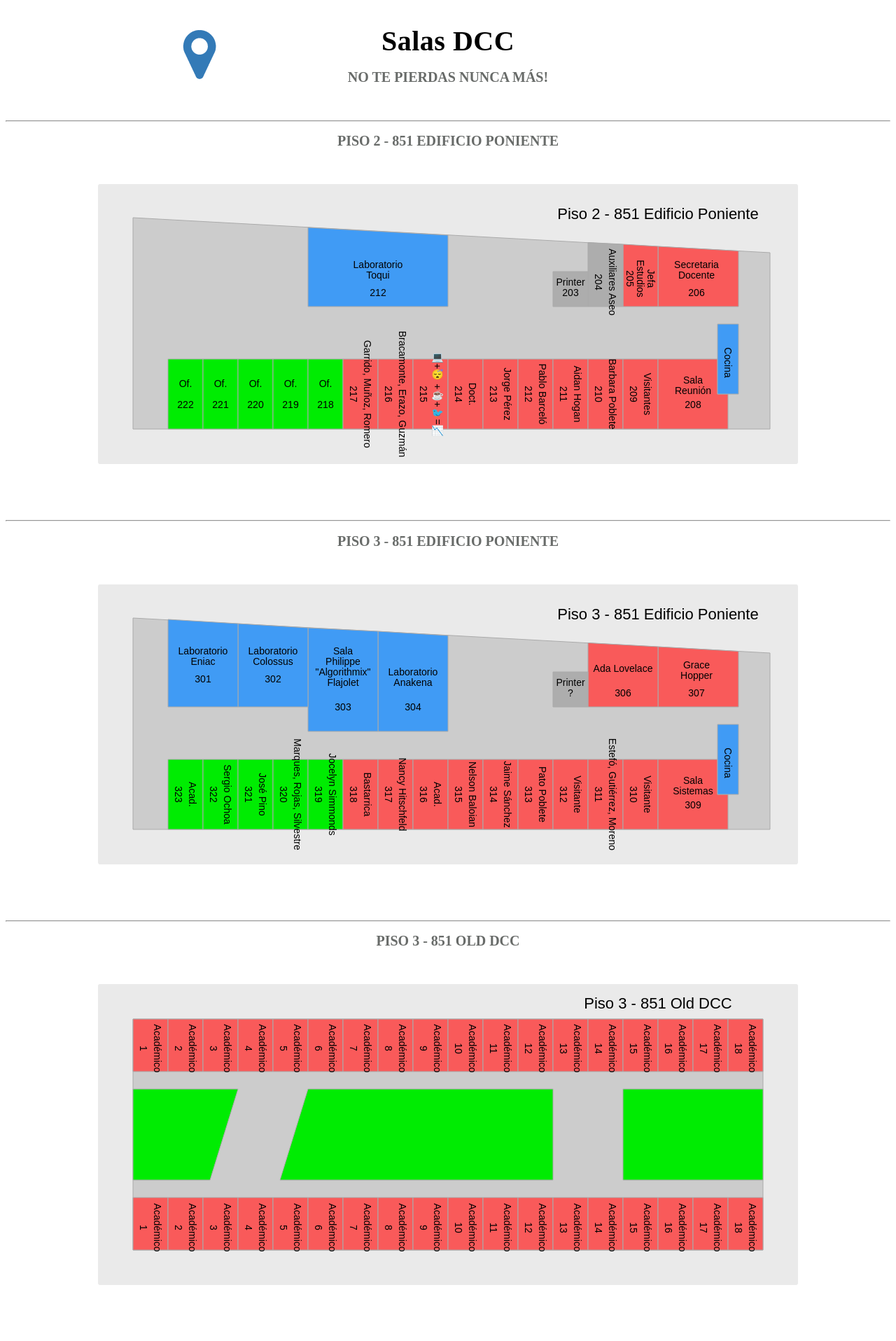
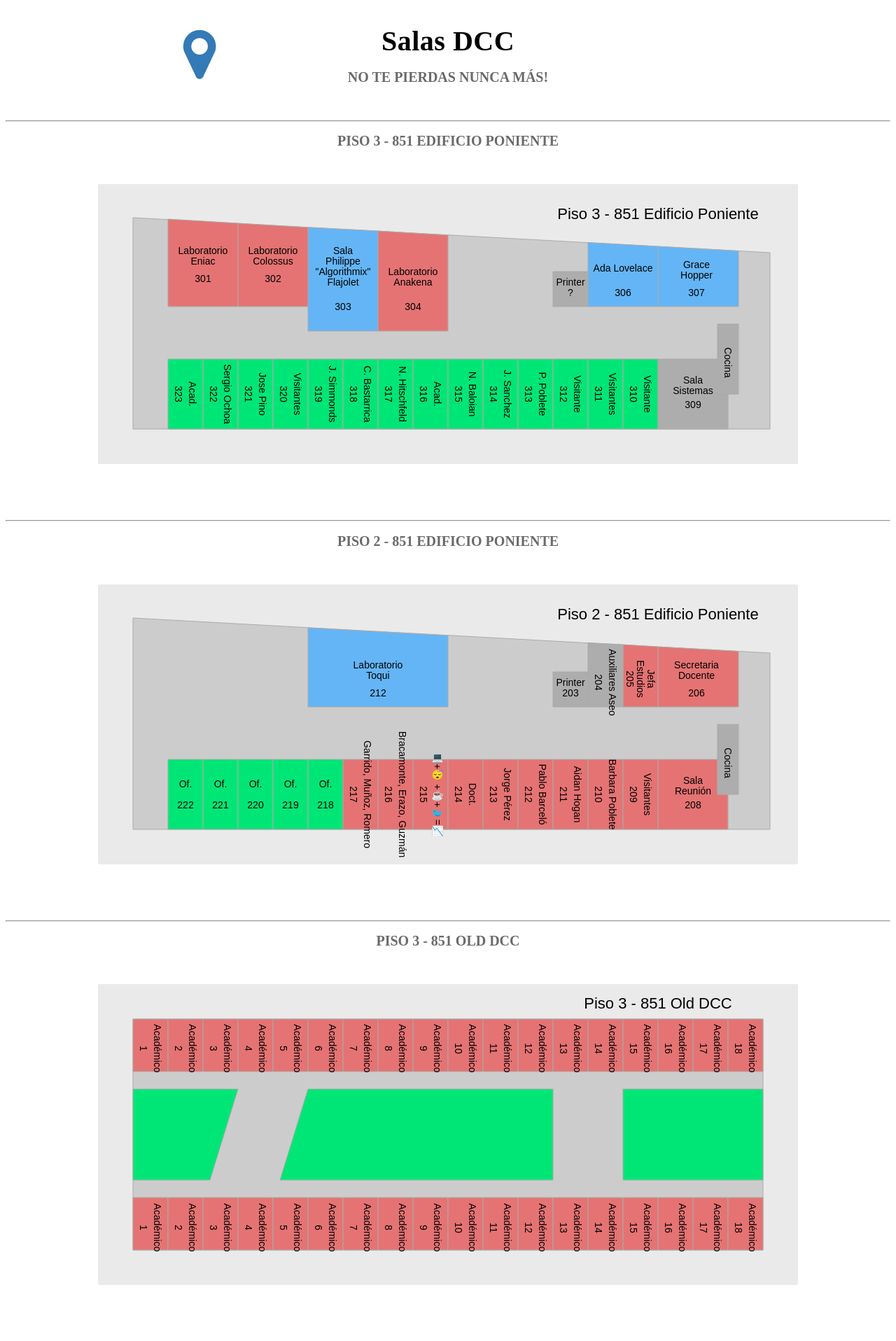
Before and after one commit to twolfvb/mapa-salas, a Django app: page / in a window 1280 px wide. Shown: the whole page at 70% size. Run offline with Django 3.2, Linux system fonts and the light colour scheme.

Commit message:
0 iteration

```diff
--- a/geosalas/static/styles.css
+++ b/geosalas/static/styles.css
@@ -81,7 +81,7 @@ hr {
 .room {
     stroke: #aaaaaa;
     stroke-width: 1;
-    fill: #f95a5a;
+    fill: #e57373;
 }
 
 .room:hover {
@@ -89,15 +89,15 @@ hr {
 }
 
 .room.green {
-    fill: #00EC02;
+    fill: #00e676;
 }
 
 .room.green:hover {
-    fill: #0cbf0c;
+    fill: #2e7d32;
 }
 
 .room.blue {
-    fill: #409bf5;
+    fill: #64b5f6;
 }
 
 .room.blue:hover {
--- a/geosalas/templates/index.html
+++ b/geosalas/templates/index.html
@@ -20,6 +20,150 @@
             <h1>Salas DCC</h1>
             <h2>No te pierdas nunca más!</h2>
         </header>
+
+        <hr />
+
+
+
+        <header>
+            <h2>Piso 3 - 851 Edificio Poniente</h2>
+        </header>
+        <svg id="new-3-floor-851">
+            <path class="floor" d="M50 48 L960 98 L960 350 L50 350 Z" />
+
+            <g class="title">
+                <text class="legend" x="775" y="50" dx="25">Piso 3 - 851 Edificio Poniente</text>
+            </g>
+
+            <g class="rooms">
+                <g class="room green">
+                    <path d="M100 350 L100 250 L150 250 L150 350 Z" />
+                    <text class="name" x="110" y="300" dx="25" writing-mode="tb">Acad.</text>
+                    <text class="name" x="90" y="300" dx="25" writing-mode="tb">323</text>
+                </g>
+                <g class="room green">
+                    <path d="M150 350 L150 250 L200 250 L200 350 Z" />
+                    <text class="name" x="160" y="300" dx="25" writing-mode="tb">Sergio Ochoa</text>
+                    <text class="name" x="140" y="300" dx="25" writing-mode="tb">322</text>
+                </g>
+                <g class="room green">
+                    <path d="M200 350 L200 250 L250 250 L250 350 Z" />
+                    <text class="name" x="210" y="300" dx="25" writing-mode="tb">Jose Pino</text>
+                    <text class="name" x="190" y="300" dx="25" writing-mode="tb">321</text>
+                </g>
+                <g class="room green">
+                    <path d="M250 350 L250 250 L300 250 L300 350 Z" />
+                    <text class="name" x="260" y="300" dx="25" writing-mode="tb">Visitantes</text>
+                    <text class="name" x="240" y="300" dx="25" writing-mode="tb">320</text>
+                </g>
+                <g class="room green">
+                    <path d="M300 350 L300 250 L350 250 L350 350 Z" />
+                    <text class="name" x="310" y="300" dx="25" writing-mode="tb">J. Simmonds</text>
+                    <text class="name" x="290" y="300" dx="25" writing-mode="tb">319</text>
+                </g>
+
+                <g class="room green">
+                    <path d="M350 350 L350 250 L400 250 L400 350 Z" />
+                    <text class="name" x="360" y="300" dx="25" writing-mode="tb">C. Bastarrica</text>
+                    <text class="name" x="340" y="300" dx="25" writing-mode="tb">318</text>
+                </g>
+                <g class="room green">
+                    <path d="M400 350 L400 250 L450 250 L450 350 Z" />
+                    <text class="name" x="410" y="300" dx="25" writing-mode="tb">N. Hitschfeld</text>
+                    <text class="name" x="390" y="300" dx="25" writing-mode="tb">317</text>
+                </g>
+                <g class="room green">
+                    <path d="M450 350 L450 250 L500 250 L500 350 Z" />
+                    <text class="name" x="460" y="300" dx="25" writing-mode="tb">Acad.</text>
+                    <text class="name" x="440" y="300" dx="25" writing-mode="tb">316</text>
+                </g>
+                <g class="room green">
+                    <path d="M500 350 L500 250 L550 250 L550 350 Z" />
+                    <text class="name" x="510" y="300" dx="25" writing-mode="tb">N. Baloian</text>
+                    <text class="name" x="490" y="300" dx="25" writing-mode="tb">315</text>
+                </g>
+                <g class="room green">
+                    <path d="M550 350 L550 250 L600 250 L600 350 Z" />
+                    <text class="name" x="560" y="300" dx="25" writing-mode="tb">J. Sanchez</text>
+                    <text class="name" x="540" y="300" dx="25" writing-mode="tb">314</text>
+                </g>
+                <g class="room green">
+                    <path d="M600 350 L600 250 L650 250 L650 350 Z" />
+                    <text class="name" x="610" y="300" dx="25" writing-mode="tb">P. Poblete</text>
+                    <text class="name" x="590" y="300" dx="25" writing-mode="tb">313</text>
+                </g>
+                <g class="room green">
+                    <path d="M650 350 L650 250 L700 250 L700 350 Z" />
+                    <text class="name" x="660" y="300" dx="25" writing-mode="tb">Visitante</text>
+                    <text class="name" x="640" y="300" dx="25" writing-mode="tb">312</text>
+                </g>
+                <g class="room green">
+                    <path d="M700 350 L700 250 L750 250 L750 350 Z" />
+                    <text class="name" x="710" y="300" dx="25" writing-mode="tb">Visitantes</text>
+                    <text class="name" x="690" y="300" dx="25" writing-mode="tb">311</text>
+                </g>
+                <g class="room green">
+                    <path d="M750 350 L750 250 L800 250 L800 350 Z" />
+                    <text class="name" x="760" y="300" dx="25" writing-mode="tb">Visitante</text>
+                    <text class="name" x="740" y="300" dx="25" writing-mode="tb">310</text>
+                </g>
+
+                <g class="room gray">
+                    <path d="M800 350 L800 250 L885 250 L885 300 L900 300 L900 350 Z" />
+                    <text class="name" x="825" y="285" dx="25">Sala</text>
+                    <text class="name" x="825" y="300" dx="25">Sistemas</text>
+                    <text class="name" x="825" y="320" dx="25">309</text>
+                </g>
+                <g class="room gray">
+                    <path d="M885 300 L915 300 L915 200 L885 200 Z" />
+                    <text class="name" x="875" y="255" dx="25" writing-mode="tb">Cocina</text>
+                </g>
+
+                <g class="room blue">
+                    <path d="M915 175 L915 95.5 L800 89 L800 175 Z" />
+                    <text class="name" x="830" y="120" dx="25">Grace</text>
+                    <text class="name" x="830" y="135" dx="25">Hopper</text>
+                    <text class="name" x="830" y="160" dx="25">307</text>
+                </g>
+                <g class="room blue">
+                    <path d="M800 175 L800 89 L700 83.5 L700 175 Z" />
+                    <text class="name" x="725" y="125" dx="25">Ada Lovelace</text>s
+                    <text class="name" x="725" y="160" dx="25">306</text>
+                </g>
+                <g class="room gray">
+                    <path d="M700 175 L700 125 L650 125 L650 175 Z" />
+                    <text class="name" x="650" y="145" dx="25">Printer</text>
+                    <text class="name" x="650" y="160" dx="25">?</text>
+                </g>
+
+                <g class="room">
+                    <path d="M400 210 L400 67 L500 73 L500 210 Z" />
+                    <text class="name" x="425" y="130" dx="25">Laboratorio</text>
+                    <text class="name" x="425" y="145" dx="25">Anakena</text>
+                    <text class="name" x="425" y="180" dx="25">304</text>
+                </g>
+                <g class="room blue">
+                    <path d="M300 210 L300 62 L400 67 L400 210 Z" />
+                    <text class="name" x="325" y="100" dx="25">Sala</text>
+                    <text class="name" x="325" y="115" dx="25">Philippe</text>
+                    <text class="name" x="325" y="130" dx="25">"Algorithmix"</text>
+                    <text class="name" x="325" y="145" dx="25">Flajolet</text>
+                    <text class="name" x="325" y="180" dx="25">303</text>
+                </g>
+                <g class="room">
+                    <path d="M200 175 L200 56 L300 62 L300 175 Z" />
+                    <text class="name" x="225" y="100" dx="25">Laboratorio</text>
+                    <text class="name" x="225" y="115" dx="25">Colossus</text>
+                    <text class="name" x="225" y="140" dx="25">302</text>
+                </g>
+                <g class="room">
+                    <path d="M100 175 L100 50 L200 56 L200 175 Z" />
+                    <text class="name" x="125" y="100" dx="25">Laboratorio</text>
+                    <text class="name" x="125" y="115" dx="25">Eniac</text>
+                    <text class="name" x="125" y="140" dx="25">301</text>
+                </g>
+            </g>
+        </svg>
 
         <hr />
 
@@ -112,7 +256,7 @@
                     <text class="name" x="825" y="300" dx="25">Reunión</text>
                     <text class="name" x="825" y="320" dx="25">208</text>
                 </g>
-                <g class="room blue">
+                <g class="room gray">
                     <path d="M885 300 L915 300 L915 200 L885 200 Z" />
                     <text class="name" x="875" y="255" dx="25" writing-mode="tb">Cocina</text>
                 </g>
@@ -146,148 +290,6 @@
                     <text class="name" x="375" y="120" dx="25">Laboratorio</text>
                     <text class="name" x="375" y="135" dx="25">Toqui</text>
                     <text class="name" x="375" y="160" dx="25">212</text>
-                </g>
-            </g>
-        </svg>
-
-        <hr />
-
-        <header>
-            <h2>Piso 3 - 851 Edificio Poniente</h2>
-        </header>
-        <svg id="new-3-floor-851">
-            <path class="floor" d="M50 48 L960 98 L960 350 L50 350 Z" />
-
-            <g class="title">
-                <text class="legend" x="775" y="50" dx="25">Piso 3 - 851 Edificio Poniente</text>
-            </g>
-
-            <g class="rooms">
-                <g class="room green">
-                    <path d="M100 350 L100 250 L150 250 L150 350 Z" />
-                    <text class="name" x="110" y="300" dx="25" writing-mode="tb">Acad.</text>
-                    <text class="name" x="90" y="300" dx="25" writing-mode="tb">323</text>
-                </g>
-                <g class="room green">
-                    <path d="M150 350 L150 250 L200 250 L200 350 Z" />
-                    <text class="name" x="160" y="300" dx="25" writing-mode="tb">Sergio Ochoa</text>
-                    <text class="name" x="140" y="300" dx="25" writing-mode="tb">322</text>
-                </g>
-                <g class="room green">
-                    <path d="M200 350 L200 250 L250 250 L250 350 Z" />
-                    <text class="name" x="210" y="300" dx="25" writing-mode="tb">José Pino</text>
-                    <text class="name" x="190" y="300" dx="25" writing-mode="tb">321</text>
-                </g>
-                <g class="room green">
-                    <path d="M250 350 L250 250 L300 250 L300 350 Z" />
-                    <text class="name" x="260" y="300" dx="25" writing-mode="tb">Marques, Rojas, Silvestre</text>
-                    <text class="name" x="240" y="300" dx="25" writing-mode="tb">320</text>
-                </g>
-                <g class="room green">
-                    <path d="M300 350 L300 250 L350 250 L350 350 Z" />
-                    <text class="name" x="310" y="300" dx="25" writing-mode="tb">Jocelyn Simmonds</text>
-                    <text class="name" x="290" y="300" dx="25" writing-mode="tb">319</text>
-                </g>
-
-                <g class="room">
-                    <path d="M350 350 L350 250 L400 250 L400 350 Z" />
-                    <text class="name" x="360" y="300" dx="25" writing-mode="tb">Bastarrica</text>
-                    <text class="name" x="340" y="300" dx="25" writing-mode="tb">318</text>
-                </g>
-                <g class="room">
-                    <path d="M400 350 L400 250 L450 250 L450 350 Z" />
-                    <text class="name" x="410" y="300" dx="25" writing-mode="tb">Nancy Hitschfeld</text>
-                    <text class="name" x="390" y="300" dx="25" writing-mode="tb">317</text>
-                </g>
-                <g class="room">
-                    <path d="M450 350 L450 250 L500 250 L500 350 Z" />
-                    <text class="name" x="460" y="300" dx="25" writing-mode="tb">Acad.</text>
-                    <text class="name" x="440" y="300" dx="25" writing-mode="tb">316</text>
-                </g>
-                <g class="room">
-                    <path d="M500 350 L500 250 L550 250 L550 350 Z" />
-                    <text class="name" x="510" y="300" dx="25" writing-mode="tb">Nelson Baloian</text>
-                    <text class="name" x="490" y="300" dx="25" writing-mode="tb">315</text>
-                </g>
-                <g class="room">
-                    <path d="M550 350 L550 250 L600 250 L600 350 Z" />
-                    <text class="name" x="560" y="300" dx="25" writing-mode="tb">Jaime Sánchez</text>
-                    <text class="name" x="540" y="300" dx="25" writing-mode="tb">314</text>
-                </g>
-                <g class="room">
-                    <path d="M600 350 L600 250 L650 250 L650 350 Z" />
-                    <text class="name" x="610" y="300" dx="25" writing-mode="tb">Pato Poblete</text>
-                    <text class="name" x="590" y="300" dx="25" writing-mode="tb">313</text>
-                </g>
-                <g class="room">
-                    <path d="M650 350 L650 250 L700 250 L700 350 Z" />
-                    <text class="name" x="660" y="300" dx="25" writing-mode="tb">Visitante</text>
-                    <text class="name" x="640" y="300" dx="25" writing-mode="tb">312</text>
-                </g>
-                <g class="room">
-                    <path d="M700 350 L700 250 L750 250 L750 350 Z" />
-                    <text class="name" x="710" y="300" dx="25" writing-mode="tb">Estefó, Gutiérrez, Moreno</text>
-                    <text class="name" x="690" y="300" dx="25" writing-mode="tb">311</text>
-                </g>
-                <g class="room">
-                    <path d="M750 350 L750 250 L800 250 L800 350 Z" />
-                    <text class="name" x="760" y="300" dx="25" writing-mode="tb">Visitante</text>
-                    <text class="name" x="740" y="300" dx="25" writing-mode="tb">310</text>
-                </g>
-
-                <g class="room">
-                    <path d="M800 350 L800 250 L885 250 L885 300 L900 300 L900 350 Z" />
-                    <text class="name" x="825" y="285" dx="25">Sala</text>
-                    <text class="name" x="825" y="300" dx="25">Sistemas</text>
-                    <text class="name" x="825" y="320" dx="25">309</text>
-                </g>
-                <g class="room blue">
-                    <path d="M885 300 L915 300 L915 200 L885 200 Z" />
-                    <text class="name" x="875" y="255" dx="25" writing-mode="tb">Cocina</text>
-                </g>
-
-                <g class="room">
-                    <path d="M915 175 L915 95.5 L800 89 L800 175 Z" />
-                    <text class="name" x="830" y="120" dx="25">Grace</text>
-                    <text class="name" x="830" y="135" dx="25">Hopper</text>
-                    <text class="name" x="830" y="160" dx="25">307</text>
-                </g>
-                <g class="room">
-                    <path d="M800 175 L800 89 L700 83.5 L700 175 Z" />
-                    <text class="name" x="725" y="125" dx="25">Ada Lovelace</text>s
-                    <text class="name" x="725" y="160" dx="25">306</text>
-                </g>
-                <g class="room gray">
-                    <path d="M700 175 L700 125 L650 125 L650 175 Z" />
-                    <text class="name" x="650" y="145" dx="25">Printer</text>
-                    <text class="name" x="650" y="160" dx="25">?</text>
-                </g>
-
-                <g class="room blue">
-                    <path d="M400 210 L400 67 L500 73 L500 210 Z" />
-                    <text class="name" x="425" y="130" dx="25">Laboratorio</text>
-                    <text class="name" x="425" y="145" dx="25">Anakena</text>
-                    <text class="name" x="425" y="180" dx="25">304</text>
-                </g>
-                <g class="room blue">
-                    <path d="M300 210 L300 62 L400 67 L400 210 Z" />
-                    <text class="name" x="325" y="100" dx="25">Sala</text>
-                    <text class="name" x="325" y="115" dx="25">Philippe</text>
-                    <text class="name" x="325" y="130" dx="25">"Algorithmix"</text>
-                    <text class="name" x="325" y="145" dx="25">Flajolet</text>
-                    <text class="name" x="325" y="180" dx="25">303</text>
-                </g>
-                <g class="room blue">
-                    <path d="M200 175 L200 56 L300 62 L300 175 Z" />
-                    <text class="name" x="225" y="100" dx="25">Laboratorio</text>
-                    <text class="name" x="225" y="115" dx="25">Colossus</text>
-                    <text class="name" x="225" y="140" dx="25">302</text>
-                </g>
-                <g class="room blue">
-                    <path d="M100 175 L100 50 L200 56 L200 175 Z" />
-                    <text class="name" x="125" y="100" dx="25">Laboratorio</text>
-                    <text class="name" x="125" y="115" dx="25">Eniac</text>
-                    <text class="name" x="125" y="140" dx="25">301</text>
                 </g>
             </g>
         </svg>
```
